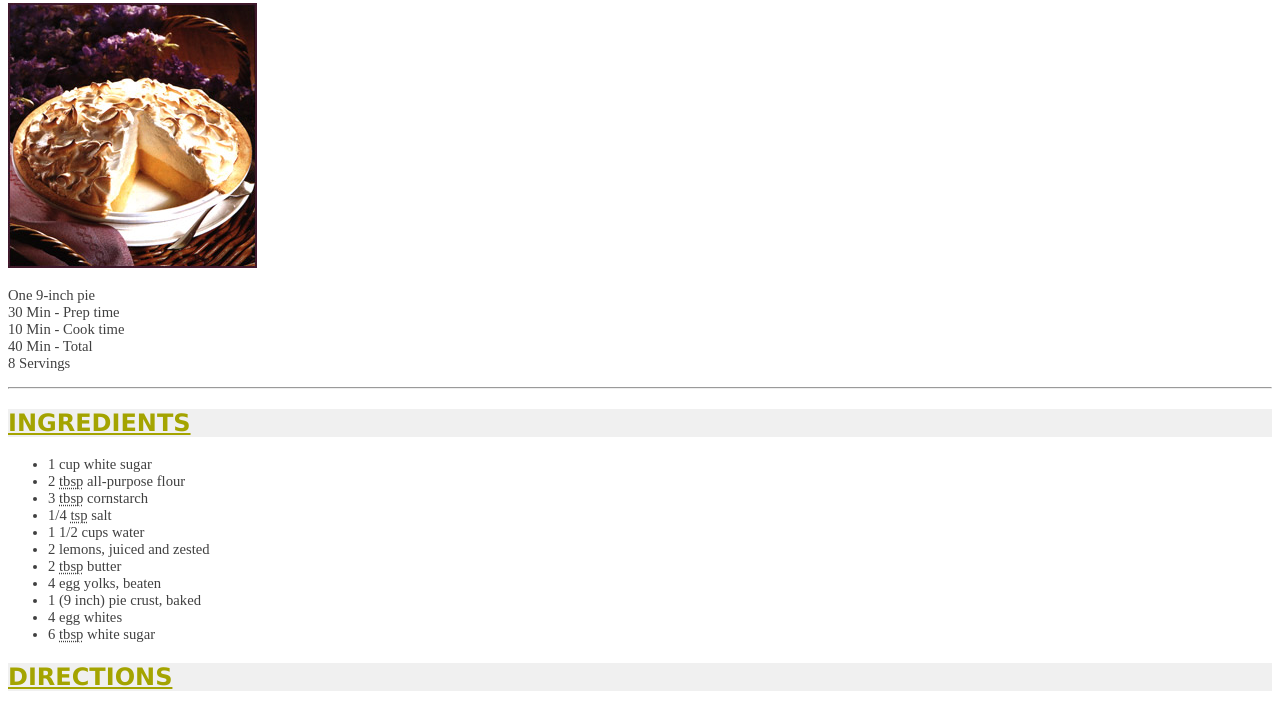
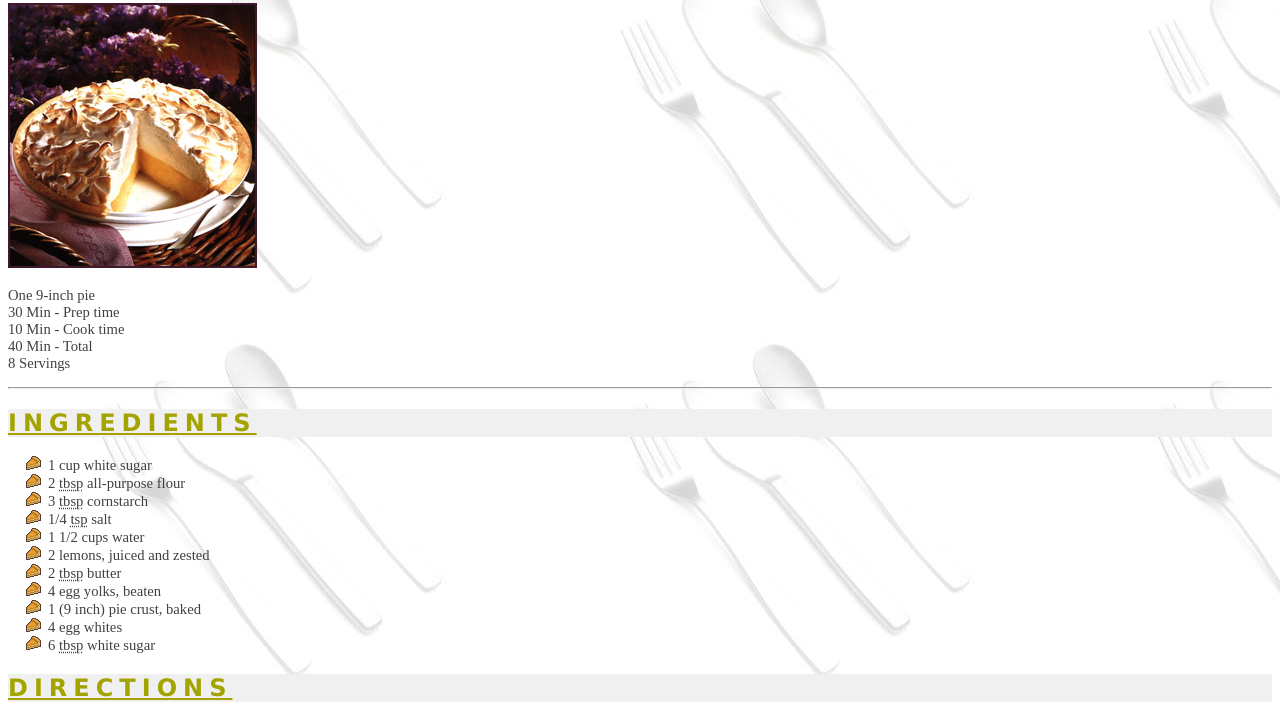
Before and after one commit to batdelger/cs472, a plain HTML site: page w1d2recipe/pie.html in a window 1280 px wide. Shown: the part 70-782 px from the top of the page. Drawn offline with Linux system fonts and the light colour scheme.

Commit message:
added extra features

```diff
--- a/w1d2recipe/pie.html
+++ b/w1d2recipe/pie.html
@@ -7,6 +7,7 @@
     <meta name="viewport" content="width=device-width, initial-scale=1.0">
     <title>Grandma's Lemon Meringue Pie</title>
     <link rel="stylesheet" href="recipe.css">
+    <link rel="icon" href="recipeImages/pie_icon.gif" type="image/x-icon">
 </head>
 
 <body>
--- a/w1d2recipe/recipe.css
+++ b/w1d2recipe/recipe.css
@@ -3,6 +3,7 @@ h1, h2 {
     background-color: #F0F0F0;
     font-family: Lucida Sans Unicode, Helvetica, Arial, sans-serif;
     text-decoration: underline;
+    letter-spacing: 0.25em;
 }
 
 h2 {
@@ -17,6 +18,8 @@ h1 {
 body {
     color: #404040;
     font-size: 11pt;
+    background-image: url(recipeImages/silverware.jpg);
+    background-attachment: fixed;
 }
 
 a {
@@ -36,3 +39,7 @@ blockquote {
     background-color: #FFFFA8;
     font-style: italic;
 }
+
+ul>li {
+    list-style-image: url(recipeImages/pie_icon.gif);
+}
```
